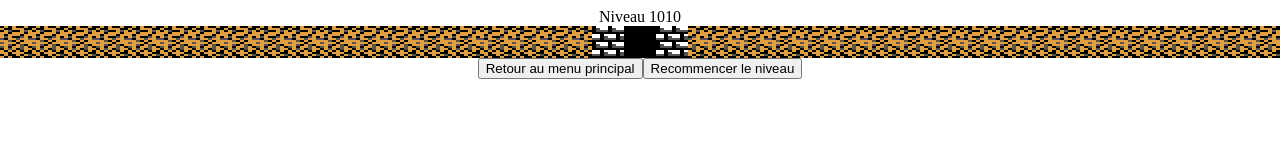
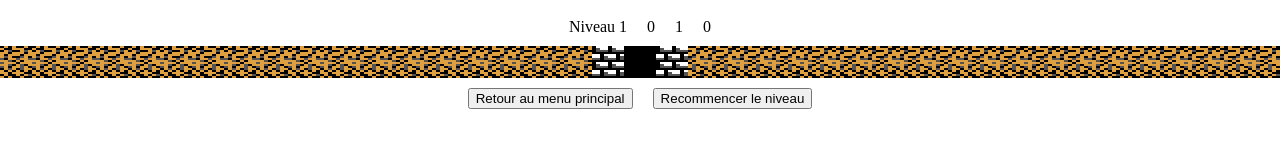
Before and after one commit to LeBourguignon/Web-BoulderDash, a plain HTML site: page index.html in a window 1280 px wide. Both pictures are taken after a click on the button "Nouvelle partie". Shown: the top 160 px of the page. Drawn offline with Linux system fonts and the light colour scheme.

Commit message:
Update game.css

```diff
--- a/css/game.css
+++ b/css/game.css
@@ -12,18 +12,23 @@ game > header{
     counter-reset: counterRow;
 }
 
-level{
+game > header > div{
+    display: flex;
+    margin: 10px;
+}
+
+game > level{
     display: flex;
     flex-direction: column;
     counter-reset: counterColumn;
     background-color: black;
 }
 
-level > div{
+game > level > div{
     display: flex;
 }
 
-level > div > div{
+game > level > div > div{
     display: flex;
     width: 32px;
     height: 32px;
@@ -40,5 +45,11 @@ div.P{ background-position: 0px 0px; }
 div.E{ background-position: 0px -64px; }
 
 game > footer{
+    display: flex;
+    flex-direction: row;
+    counter-reset: counterRow;
+}
 
+game > footer > button{
+    margin: 10px;
 }
```
